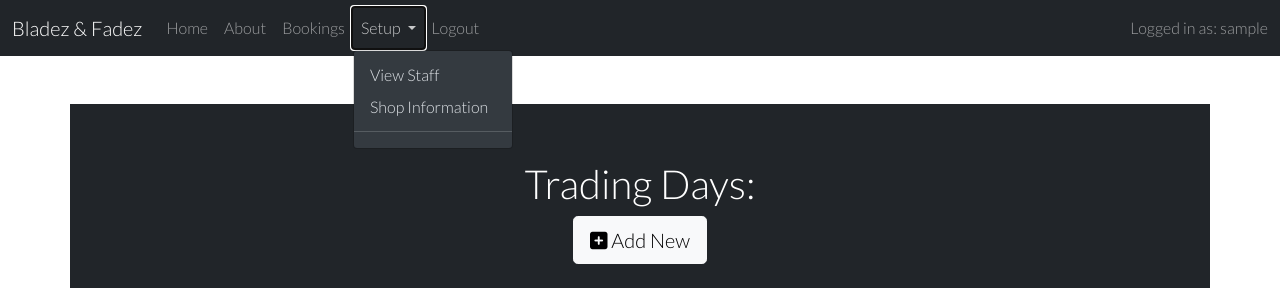
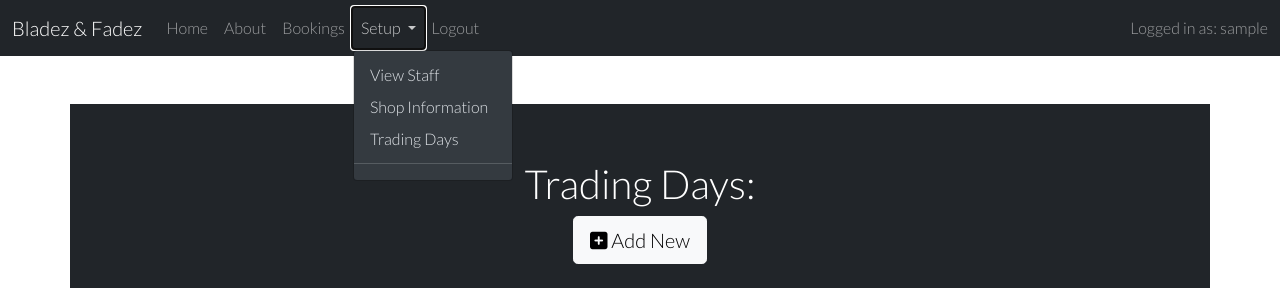
Before and after one commit to jayleighton/django-barber-shop, a Django app: page /trading-days/ in a window 1280 px wide, after a click on "Setup". Shown: the top 288 px of the page. Run offline with Django 4.2, Linux system fonts and the light colour scheme; the visitor is signed in with stand-in values (Sample User, id 1); data that the repository does not hold is empty; some libraries are stand-ins or nearby versions.

Commit message:
Fix user feedback when trading days forms is not valid

```diff
--- a/setup/templates/setup/edit-trading-days.html
+++ b/setup/templates/setup/edit-trading-days.html
@@ -16,7 +16,11 @@
         <div class="row">
           <div class="col-md-4 offset-md-4">
             <div class="text-center mt-2 mb-2 text-white">
+              {% if mode == 'add' %}
+              <h1>Add Trading Days:</h1>
+              {% else %}
               <h1>Edit Trading Days:</h1>
+              {% endif %}
               <!-- <button class="btn btn-lg btn-primary" type="submit"> Add New</button> -->
             </div>
           </div>
--- a/setup/views.py
+++ b/setup/views.py
@@ -65,10 +65,18 @@ def add_trading_day(request):
     if request.method == 'POST':
         form = TradingDaysForm(data=request.POST)
         if form.is_valid():
-            form.save()
+            print("True")
+            result = form.save()
+            print(result)
             messages.add_message(
                 request, messages.SUCCESS,
                 'Trading day added successfully'
+            )
+            return HttpResponseRedirect(reverse('show-trading-days'))
+        else:
+            messages.add_message(
+                request, messages.ERROR,
+                'Day already exists, please use edit function'
             )
             return HttpResponseRedirect(reverse('show-trading-days'))
 
--- a/templates/base.html
+++ b/templates/base.html
@@ -99,6 +99,11 @@
                 <li>
                   <a class="dropdown-item" href="{% url 'shop-info' %}"
                     >Shop Information</a
+                  >
+                </li>
+                <li>
+                  <a class="dropdown-item" href="{% url 'show-trading-days' %}"
+                    >Trading Days</a
                   >
                 </li>
 
```
